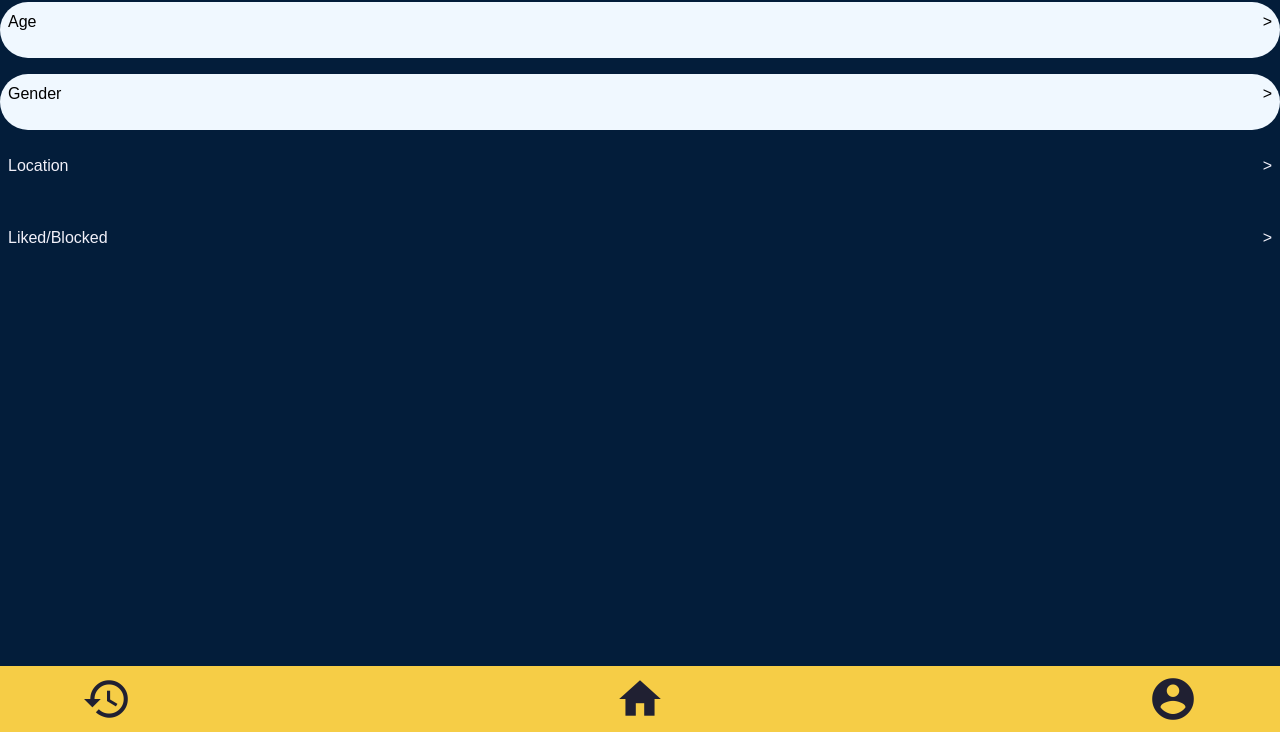
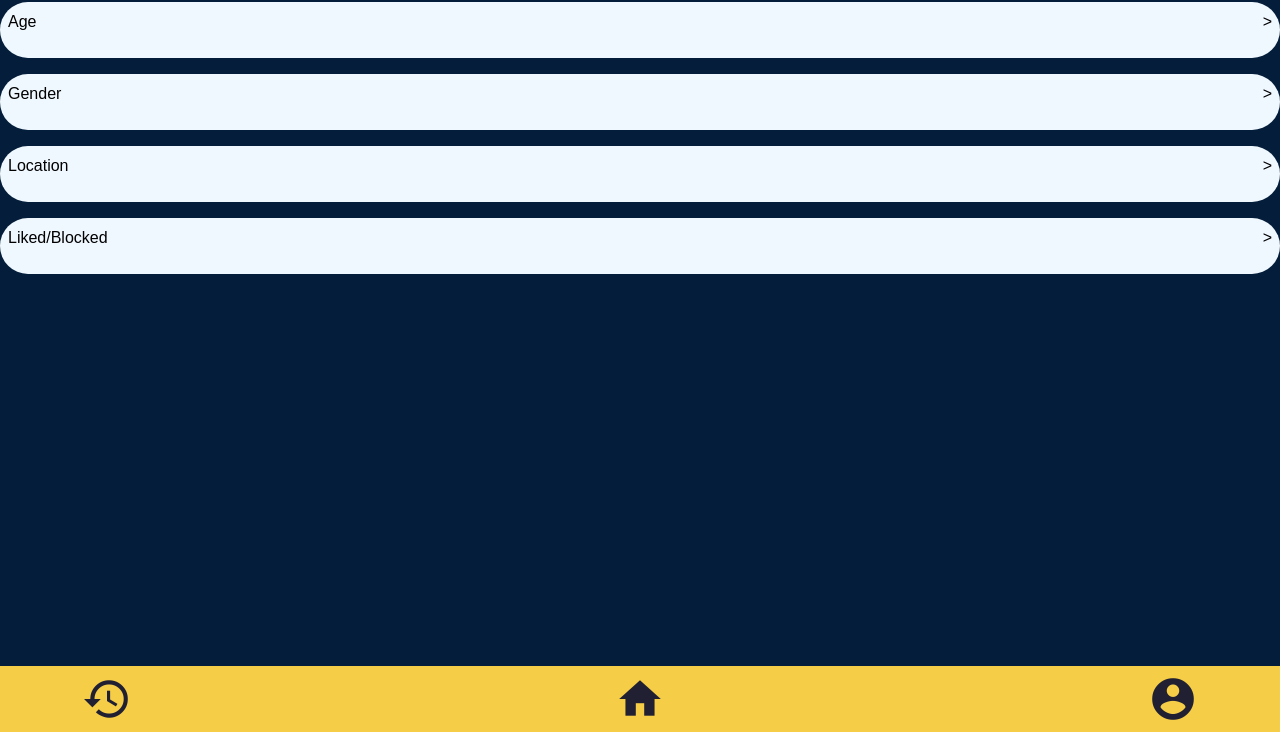
Before and after one commit to mariko13/1800_202410_DTC03, a plain HTML site: page preferences.html in a window 1280 px wide. Shown: the part 68-800 px from the top of the page. Drawn offline with nearby package versions, Linux system fonts and the light colour scheme.

Commit message:
Update buttons in the preferences tab

```diff
--- a/preferences.html
+++ b/preferences.html
@@ -62,11 +62,11 @@
         <p>Gender</p>
         <p>></p>
       </div>
-      <div class="d-flex flex-row justify-content-between p-2 pt-2 rounded-pill my-2" onclick="navigateToPage('location.html')">
+      <div class="d-flex flex-row justify-content-between p-2 pt-2 rounded-pill my-2" id="edtpinfo" onclick="navigateToPage('location.html')">
         <p>Location</p>
         <p>></p>
       </div>
-      <div class="d-flex flex-row justify-content-between p-2 pt-2 rounded-pill my-2" onclick="navigateToPage('history.html')">
+      <div class="d-flex flex-row justify-content-between p-2 pt-2 rounded-pill my-2" id="edtpinfo" onclick="navigateToPage('history.html')">
         <p>Liked/Blocked</p>
         <p>></p>
       </div>
```
